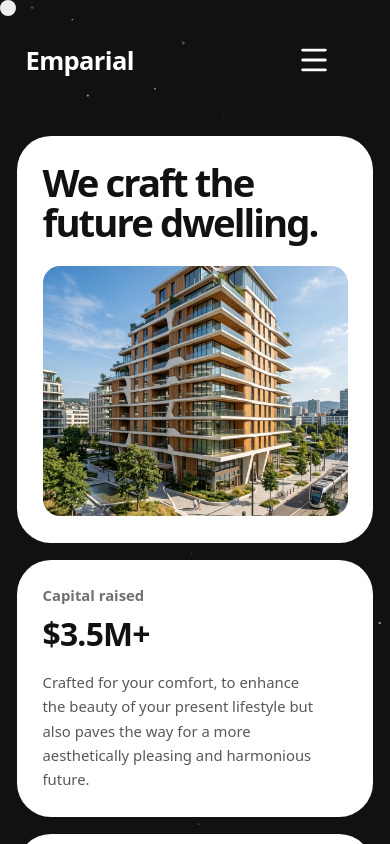
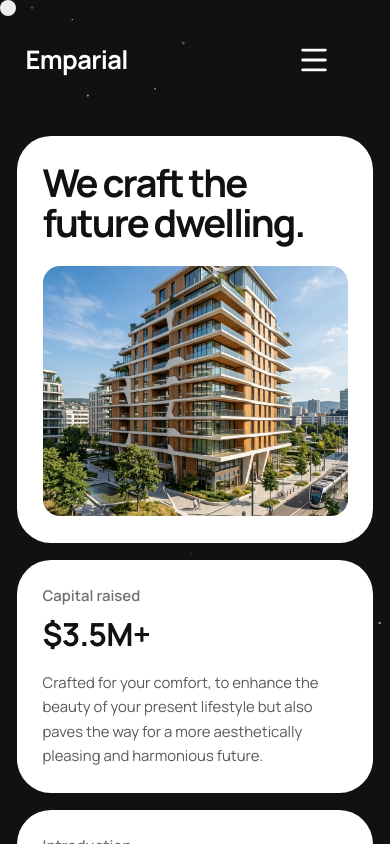
Before and after one commit to CodeFaisalDev/Emparial, a Next.js app: page / in a window 390 px wide. Shown: the top 844 px of the page. Built offline with nearby package versions, Linux system fonts and the light colour scheme.

Commit message:
style: enhance animations, fix mobile cursor and font consistency

```diff
--- a/app/globals.css
+++ b/app/globals.css
@@ -19,8 +19,13 @@
     }
   }
 
+  @media (pointer: fine) {
+    * {
+      cursor: none !important;
+    }
+  }
+
   * {
-    cursor: none !important;
     scrollbar-width: none; /* Firefox */
     -ms-overflow-style: none;  /* IE and Edge */
   }
--- a/app/layout.tsx
+++ b/app/layout.tsx
@@ -24,7 +24,7 @@ export default function RootLayout({
 }>) {
   return (
     <html lang="en">
-      <body className={`${manrope.variable} antialiased selection:bg-white selection:text-navy`}>
+      <body className={`${manrope.className} antialiased selection:bg-white selection:text-navy`}>
         <SmoothScroll>
           <CustomCursor />
           <CustomScrollbar />
--- a/app/page.tsx
+++ b/app/page.tsx
@@ -9,8 +9,8 @@ import { motion } from "framer-motion";
 
 export default function Home() {
   const fadeInUp = {
-    hidden: { opacity: 0, y: 40 },
-    visible: { opacity: 1, y: 0, transition: { duration: 0.8, ease: [0.22, 1, 0.36, 1] as const } }
+    hidden: { opacity: 0, y: 60, scale: 0.95 },
+    visible: { opacity: 1, y: 0, scale: 1, transition: { duration: 1.2, ease: [0.85, 0, 0.15, 1] as const } }
   };
 
   return (
--- a/app/project/page.tsx
+++ b/app/project/page.tsx
@@ -1,4 +1,7 @@
+"use client";
+
 import PageTransition from "@/components/PageTransition";
+import { motion } from "framer-motion";
 import Footer from "@/components/Footer";
 import Image from "next/image";
 import Magnetic from "@/components/Magnetic";
@@ -9,12 +12,22 @@ export default function ProjectPage() {
   const featuredProject = projects.find(p => p.featured) || projects[0];
   const gridProjects = projects.filter(p => !p.featured);
 
+  const fadeInUp = {
+    hidden: { opacity: 0, y: 60, scale: 0.95 },
+    visible: { opacity: 1, y: 0, scale: 1, transition: { duration: 1.2, ease: [0.85, 0, 0.15, 1] } }
+  };
+
   return (
     <PageTransition>
       <div className="px-4 pt-32 pb-16 flex flex-col gap-6 max-w-[1600px] mx-auto">
 
         {/* Header Section */}
-        <div className="bg-white rounded-[2.5rem] p-10 lg:p-20 relative overflow-hidden group">
+        <motion.div
+          initial="hidden"
+          animate="visible"
+          variants={fadeInUp}
+          className="bg-white rounded-[2.5rem] p-10 lg:p-20 relative overflow-hidden group"
+        >
           <div className="relative z-10">
             <h1 className="text-[3.5rem] md:text-[5rem] font-bold tracking-tighter leading-[1] mb-8">
               Selected<br />Projects
@@ -26,10 +39,16 @@ export default function ProjectPage() {
           <div className="absolute right-0 top-0 w-1/2 h-full opacity-10 group-hover:scale-105 transition-transform duration-1000 z-0">
             <Image src="/images/main.png" alt="Projects bg" fill className="object-cover" />
           </div>
-        </div>
+        </motion.div>
 
         {/* Featured Case Study */}
-        <div className="grid grid-cols-1 lg:grid-cols-2 gap-6">
+        <motion.div
+          initial="hidden"
+          whileInView="visible"
+          viewport={{ once: true, margin: "-100px" }}
+          variants={fadeInUp}
+          className="grid grid-cols-1 lg:grid-cols-2 gap-6"
+        >
           <div className="bg-white rounded-[2.5rem] p-10 lg:p-16 flex flex-col justify-center">
             <span className="text-navy/60 text-sm font-semibold mb-4">Featured Work</span>
             <h2 className="text-4xl lg:text-5xl font-bold tracking-tight mb-8">{featuredProject.title}</h2>
@@ -50,16 +69,25 @@ export default function ProjectPage() {
               className="object-cover group-hover:scale-105 transition-transform duration-700 ease-in-out"
             />
           </Link>
-        </div>
+        </motion.div>
 
         {/* Masonry-style Project Gallery */}
-        <div className="grid grid-cols-1 md:grid-cols-2 gap-6 mt-4">
+        <motion.div
+          initial="hidden"
+          whileInView="visible"
+          viewport={{ once: true, margin: "-100px" }}
+          variants={{
+            hidden: { opacity: 0 },
+            visible: { opacity: 1, transition: { staggerChildren: 0.2 } }
+          }}
+          className="grid grid-cols-1 md:grid-cols-2 gap-6 mt-4"
+        >
           {gridProjects.map((project, i) => (
-            <Link
-              href={`/project/${project.slug}`}
-              key={project.id}
-              className={`${project.heightClass || 'h-[500px]'} block rounded-[2.5rem] overflow-hidden relative group cursor-pointer ${i % 2 === 1 ? 'md:mt-12' : ''}`}
-            >
+            <motion.div key={project.id} variants={fadeInUp}>
+              <Link
+                href={`/project/${project.slug}`}
+                className={`${project.heightClass || 'h-[500px]'} block rounded-[2.5rem] overflow-hidden relative group cursor-pointer ${i % 2 === 1 ? 'md:mt-12' : ''}`}
+              >
               <Image
                 src={project.coverImage}
                 alt={project.title}
@@ -71,19 +99,26 @@ export default function ProjectPage() {
                 <span className="text-white/80 text-sm font-medium block mb-2">{project.category}</span>
                 <h3 className="text-white text-3xl font-bold">{project.title}</h3>
               </div>
-            </Link>
+              </Link>
+            </motion.div>
           ))}
-        </div>
+        </motion.div>
 
         {/* Call to Action */}
-        <div className="bg-navy rounded-[2.5rem] p-12 lg:p-24 text-center mt-12 flex flex-col items-center">
+        <motion.div
+          initial="hidden"
+          whileInView="visible"
+          viewport={{ once: true, margin: "-100px" }}
+          variants={fadeInUp}
+          className="bg-navy rounded-[2.5rem] p-12 lg:p-24 text-center mt-12 flex flex-col items-center"
+        >
           <h2 className="text-white text-4xl lg:text-5xl font-bold tracking-tight mb-8">Ready to start your project?</h2>
           <Magnetic>
             <button className="bg-white text-navy px-10 py-4 rounded-full text-sm font-bold hover:bg-white/90 transition-colors tracking-wide">
               Let's Talk
             </button>
           </Magnetic>
-        </div>
+        </motion.div>
 
       </div>
       <Footer />
--- a/components/CustomCursor.tsx
+++ b/components/CustomCursor.tsx
@@ -6,8 +6,11 @@ import { motion } from "framer-motion";
 export default function CustomCursor() {
   const [mousePosition, setMousePosition] = useState({ x: 0, y: 0 });
   const [isHovering, setIsHovering] = useState(false);
+  const [isTouchDevice, setIsTouchDevice] = useState(false);
 
   useEffect(() => {
+    setIsTouchDevice('ontouchstart' in window || navigator.maxTouchPoints > 0);
+
     const updateMousePosition = (e: MouseEvent) => {
       setMousePosition({ x: e.clientX, y: e.clientY });
     };
@@ -36,6 +39,8 @@ export default function CustomCursor() {
     };
   }, []);
 
+  if (isTouchDevice) return null;
+
   return (
     <motion.div
       className={`custom-cursor ${isHovering ? "hover" : ""}`}
--- a/components/Navbar.tsx
+++ b/components/Navbar.tsx
@@ -24,16 +24,21 @@ export default function Navbar() {
   }, []);
 
   const menuVariants = {
-    closed: { opacity: 0, y: "-100%" },
-    open: { opacity: 1, y: 0, transition: { duration: 0.6, ease: [0.76, 0, 0.24, 1] as const } }
+    closed: { clipPath: "circle(0% at 90% 5%)", opacity: 0 },
+    open: {
+      clipPath: "circle(150% at 90% 5%)",
+      opacity: 1,
+      transition: { duration: 0.8, ease: [0.85, 0, 0.15, 1] }
+    }
   };
 
   const linkVariants = {
-    closed: { opacity: 0, y: 20 },
+    closed: { opacity: 0, y: 40, rotate: 5 },
     open: (i: number) => ({
       opacity: 1,
       y: 0,
-      transition: { delay: 0.3 + i * 0.1, duration: 0.5, ease: "easeOut" as const }
+      rotate: 0,
+      transition: { delay: 0.3 + i * 0.1, duration: 0.7, ease: [0.85, 0, 0.15, 1] }
     })
   };
 
--- a/components/PageTransition.tsx
+++ b/components/PageTransition.tsx
@@ -18,33 +18,43 @@ export default function PageTransition({ children }: { children: React.ReactNode
     <AnimatePresence mode="wait">
       <motion.div key={pathname} className="min-h-screen relative">
 
-        {/* The Curtain Overlay */}
-        <motion.div
-          className="fixed inset-0 z-[100] bg-navy flex items-center justify-center pointer-events-none"
-          initial={{ y: "0%" }}
-          animate={{ y: "-100%" }}
-          exit={{ y: "0%" }}
-          transition={{ duration: 1, ease: [0.76, 0, 0.24, 1] }}
-        >
+        {/* The Curtain Overlay (Multi-panel) */}
+        <div className="fixed inset-0 z-[100] flex pointer-events-none overflow-hidden">
+          {[...Array(5)].map((_, i) => (
+            <motion.div
+              key={i}
+              className="flex-1 bg-navy h-full w-full"
+              initial={{ y: "0%" }}
+              animate={{ y: "-100%" }}
+              exit={{ y: "0%" }}
+              transition={{ duration: 1, ease: [0.85, 0, 0.15, 1], delay: isFirstMount ? 1.5 + (i * 0.08) : (i * 0.08) }}
+            />
+          ))}
           {isFirstMount && (
             <motion.div
-              initial={{ opacity: 0, scale: 0.9 }}
-              animate={{ opacity: 1, scale: 1 }}
-              exit={{ opacity: 0 }}
-              transition={{ duration: 0.5, delay: 0.2 }}
-              className="text-white text-[3rem] md:text-[5rem] font-bold tracking-tight"
+              className="absolute inset-0 flex items-center justify-center z-[101]"
+              initial={{ opacity: 1 }}
+              animate={{ opacity: 0, scale: 1.1 }}
+              transition={{ duration: 0.6, delay: 1.2, ease: "easeInOut" }}
             >
-              Emparial
+              <motion.div
+                initial={{ opacity: 0, y: 30, filter: "blur(10px)" }}
+                animate={{ opacity: 1, y: 0, filter: "blur(0px)" }}
+                transition={{ duration: 1, ease: [0.85, 0, 0.15, 1] }}
+                className="text-white text-[3rem] md:text-[6rem] font-black tracking-tighter uppercase"
+              >
+                Emparial
+              </motion.div>
             </motion.div>
           )}
-        </motion.div>
+        </div>
 
         {/* The Page Content */}
         <motion.div
-          initial={{ opacity: 0, y: 50 }}
-          animate={{ opacity: 1, y: 0 }}
-          exit={{ opacity: 0, y: -50 }}
-          transition={{ duration: 0.8, ease: [0.76, 0, 0.24, 1], delay: 0.2 }}
+          initial={{ opacity: 0, y: 60, scale: 0.95 }}
+          animate={{ opacity: 1, y: 0, scale: 1 }}
+          exit={{ opacity: 0, y: -40, scale: 0.98 }}
+          transition={{ duration: 1.2, ease: [0.85, 0, 0.15, 1], delay: isFirstMount ? 1.8 : 0.4 }}
         >
           {children}
         </motion.div>
--- /dev/null
+++ b/components/Reveal.tsx
@@ -0,0 +1,38 @@
+"use client";
+
+import { motion } from "framer-motion";
+import { ReactNode } from "react";
+
+interface RevealProps {
+  children: ReactNode;
+  delay?: number;
+  duration?: number;
+  y?: number;
+  scale?: number;
+  className?: string;
+}
+
+export default function Reveal({
+  children,
+  delay = 0,
+  duration = 1.2,
+  y = 60,
+  scale = 0.95,
+  className = ""
+}: RevealProps) {
+  return (
+    <motion.div
+      className={className}
+      initial={{ opacity: 0, y, scale }}
+      whileInView={{ opacity: 1, y: 0, scale: 1 }}
+      viewport={{ once: true, margin: "-100px" }}
+      transition={{
+        duration,
+        delay,
+        ease: [0.85, 0, 0.15, 1]
+      }}
+    >
+      {children}
+    </motion.div>
+  );
+}
```
Also changed, not shown: app/project/[slug]/page.tsx (+15 -13 lines), components/Footer.tsx (+7 -6 lines).
